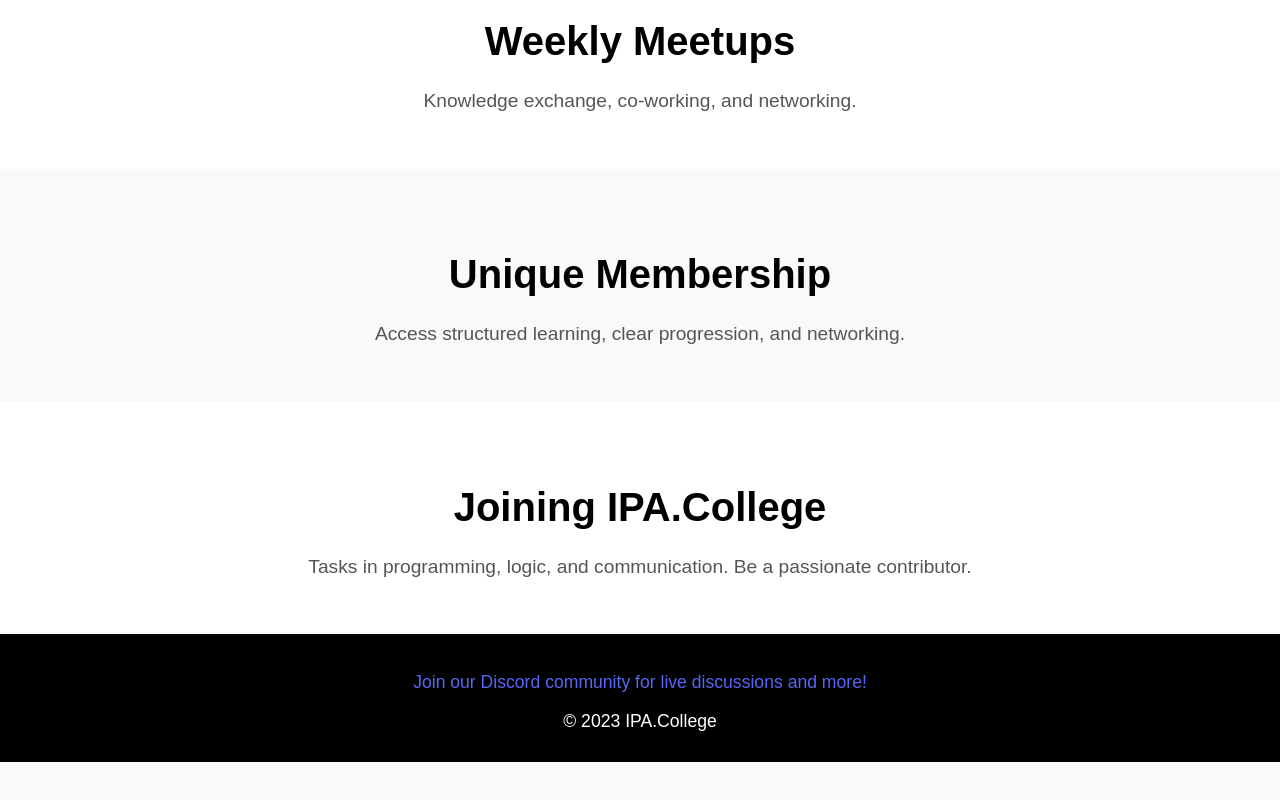
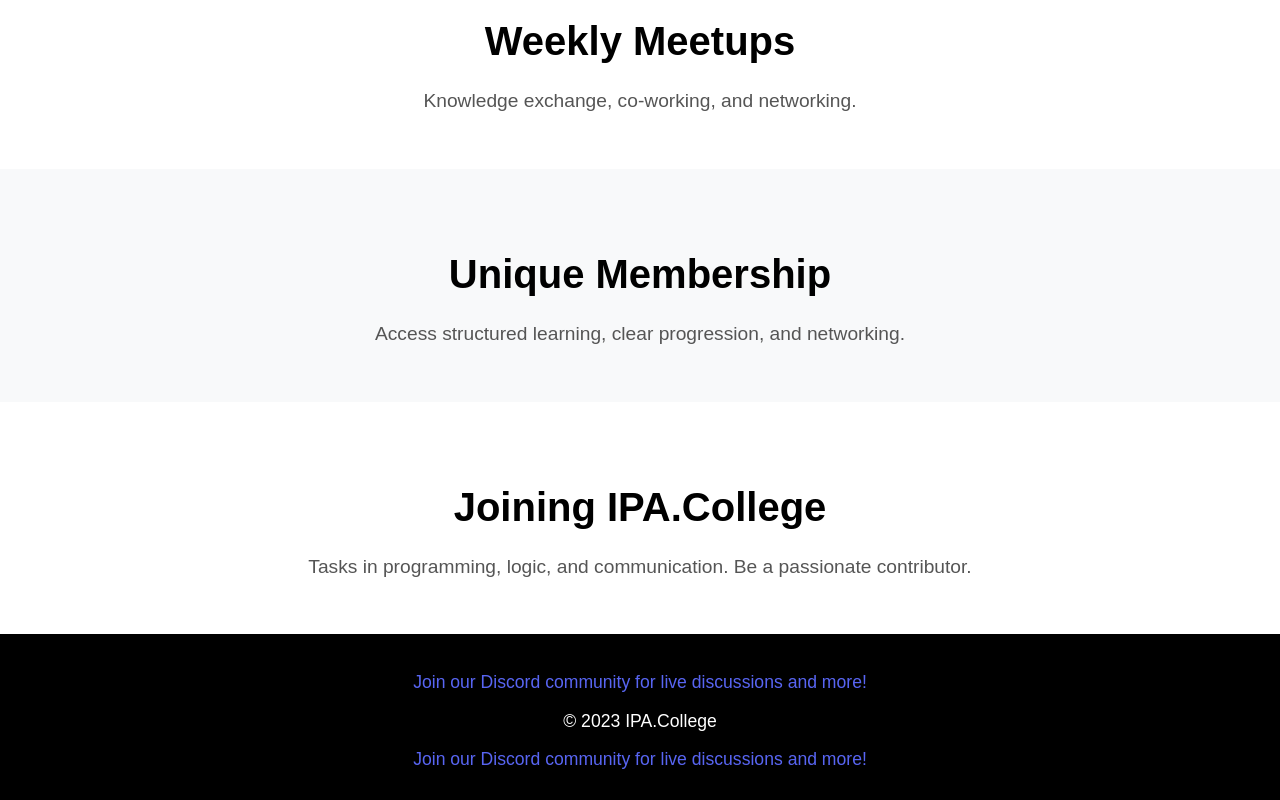
Before and after one commit to IntelligentPersonalAssistant/IntelligentPersonalAssistant.github.io, a plain HTML site: page index.html in a window 1280 px wide. Shown: the part 1292-2092 px from the top of the page. Before the commit the page ends 2054 px from the top, so only its background shows below. Drawn offline with Linux system fonts and the light colour scheme.

Commit message:
Update index.html

```diff
--- a/index.html
+++ b/index.html
@@ -70,6 +70,7 @@
         <div class="footer-container">
             <p><a href="https://discord.com/invite/KwDsBQdRnF" target="_blank" rel="noopener noreferrer" class="discord-link">Join our Discord community for live discussions and more!</a></p>
             <p>&copy; 2023 IPA.College</p>
+            <p><a href="https://discord.com/invite/KwDsBQdRnF" target="_blank" rel="noopener noreferrer" class="discord-link">Join our Discord community for live discussions and more!</a></p>
         </div>
     </footer>
 </body>
```
